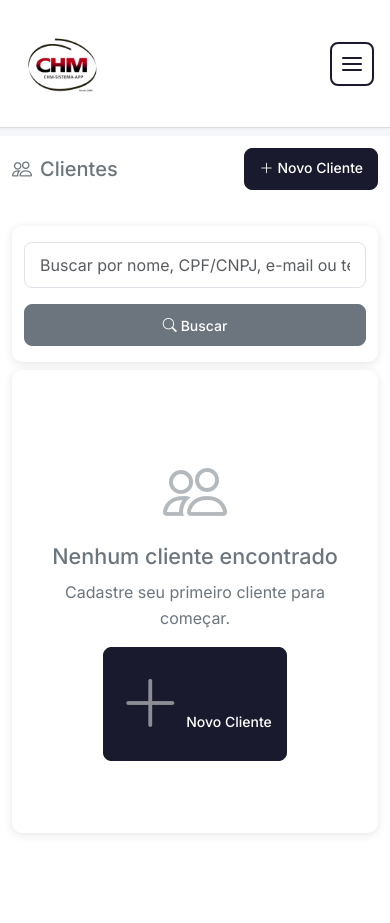
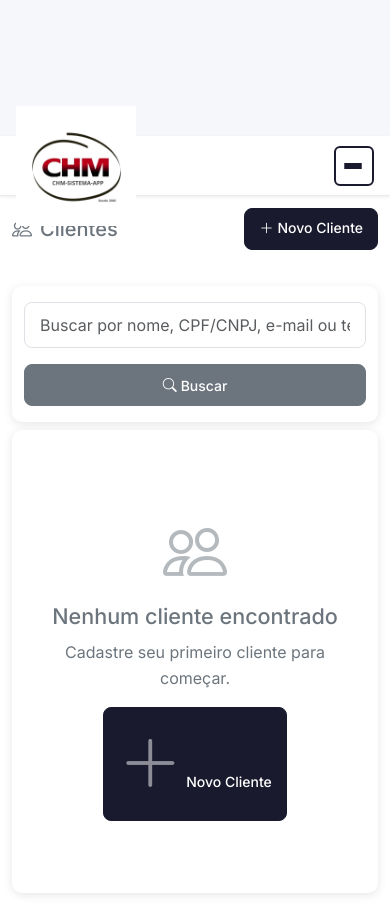
Before and after one commit to chmtransportes/chm-sistema, a PHP site: the page made by app/views/clients/index.php in a window 390 px wide. Shown: the top 923 px of the page. Run offline with PHP 8.4, Linux system fonts and the light colour scheme; the template is opened without the code that fills it, so the values that code supplies are empty; some libraries are stand-ins or nearby versions.

Commit message:
v2.7.8 - CLEAN REBUILD: Top Header sem duplicação - Logo esquerda, Sair direita - Desktop 200px, Mobile 120px - [ch-mestriner](https://ch-metriner.com.br) 02/01/2026 19:17

```diff
--- /dev/null
+++ b/app/VERSION.txt
@@ -0,0 +1,3 @@
+CHM-SISTEMA VERSION: 2.7.8
+Date: 2026-01-02
+Last deployed by: Cascade (SWE-1.5)
--- a/app/assets/css/app.css
+++ b/app/assets/css/app.css
@@ -172,23 +172,121 @@ body {
     flex-direction: column;
 }
 
-.topbar {
-    height: var(--topbar-height);
+/* ============================================
+   TOP HEADER - LIMPO E SEM DUPLICAÇÃO
+   @author ch-mestriner (https://ch-mestriner.com.br)
+   @date 02/01/2026
+   ============================================ */
+
+/* Header Base */
+.top-header {
+    display: flex;
+    align-items: center;
+    justify-content: space-between;
+    padding: 0 20px;
+    height: 70px;
     background: #fff;
     border-bottom: 1px solid #e9ecef;
+    position: sticky;
+    top: 0;
+    left: 0;
+    right: 0;
+    z-index: 1000;
+    box-shadow: 0 1px 3px rgba(0,0,0,0.08);
+}
+
+/* Logo */
+.top-header-logo {
     display: flex;
     align-items: center;
-    padding: 0 20px;
-    position: sticky;
-    top: 0;
-    z-index: 100;
-    box-shadow: var(--shadow);
+    flex-shrink: 0;
 }
 
-.topbar-actions {
+.top-header-logo img {
+    width: 180px;
+    height: auto;
+    object-fit: contain;
+}
+
+/* Spacer */
+.top-header-spacer {
+    flex: 1;
+}
+
+/* Desktop Logout */
+.top-header-logout {
     display: flex;
     align-items: center;
-    gap: 10px;
+}
+
+/* Mobile Hamburger */
+.top-header-hamburger {
+    display: flex;
+    flex-direction: column;
+    justify-content: center;
+    align-items: center;
+    width: 40px;
+    height: 40px;
+    padding: 8px;
+    background: transparent;
+    border: 2px solid var(--primary);
+    border-radius: 6px;
+    cursor: pointer;
+    gap: 4px;
+    flex-shrink: 0;
+}
+
+.top-header-hamburger span {
+    display: block;
+    width: 18px;
+    height: 2px;
+    background: var(--primary);
+    border-radius: 2px;
+    transition: all 0.2s ease;
+}
+
+.top-header-hamburger:active {
+    background: var(--primary);
+}
+
+.top-header-hamburger:active span {
+    background: #fff;
+}
+
+/* Main content - compensar header fixo */
+.main-content {
+    padding-top: 78px;
+}
+
+/* Mobile */
+@media (max-width: 991.98px) {
+    .top-header {
+        padding: 0 16px;
+        height: 60px;
+    }
+
+    .top-header-logo img {
+        width: 120px;
+    }
+
+    .main-content {
+        padding-top: 68px;
+    }
+}
+
+/* Desktop */
+@media (min-width: 992px) {
+    .top-header {
+        height: 60px;
+    }
+
+    .top-header-logo img {
+        width: 200px;
+    }
+
+    .main-content {
+        padding-top: 68px;
+    }
 }
 
 .page-content {
@@ -265,7 +363,7 @@ body {
     font-weight: 600;
     font-size: 13px;
     text-transform: uppercase;
-    letter-spacing: 0.5px;
+    letter-spacing: 1px;
     color: #6c757d;
     border-bottom-width: 1px;
 }
@@ -767,7 +865,7 @@ body {
     left: 0;
     right: 0;
     z-index: 1000;
-    box-shadow: 0 1px 3px rgba(0,0,0,0.05);
+    box-shadow: none;
 }
 
 /* Logo Mobile - Esquerda */
--- a/app/config/config.php
+++ b/app/config/config.php
@@ -35,8 +35,8 @@ if (file_exists($envLoaderPath)) {
 }
 
 // Versão do sistema
-define('CHM_VERSION', '2.7.1');
-define('CHM_VERSION_DATE', '2025-12-29');
+define('CHM_VERSION', '2.7.8');
+define('CHM_VERSION_DATE', '2026-01-02');
 
 // Ambiente (production ou development)
 define('CHM_ENVIRONMENT', EnvLoader::get('APP_ENV', 'production'));
--- a/app/views/layouts/main.php
+++ b/app/views/layouts/main.php
@@ -149,45 +149,29 @@ $csrfToken = Session::getCsrfToken();
 
     <!-- Main Content -->
     <main id="main-content" class="main-content">
-        <!-- Top Bar -->
-        <header class="topbar">
-            <!-- MOBILE: Logo esquerda -->
-            <a href="<?= APP_URL ?>dashboard" class="mobile-logo">
-                <img src="<?= ASSETS_URL ?>img/logo-chm.png" alt="CHM">
+        <!-- Top Header -->
+        <header class="top-header">
+            <!-- Logo -->
+            <a href="<?= APP_URL ?>dashboard" class="top-header-logo">
+                <img src="<?= ASSETS_URL ?>img/logo-chm.png" alt="CHM Transportes">
             </a>
 
-            <!-- DESKTOP: Breadcrumb -->
-            <?php if (isset($breadcrumb) && is_array($breadcrumb)): ?>
-            <nav aria-label="breadcrumb" class="desktop-only breadcrumb-nav">
-                <ol class="breadcrumb mb-0">
-                    <?php foreach ($breadcrumb as $i => $item): ?>
-                    <?php if (isset($item['url'])): ?>
-                    <li class="breadcrumb-item"><a href="<?= $item['url'] ?>"><?= $item['label'] ?></a></li>
-                    <?php else: ?>
-                    <li class="breadcrumb-item active"><?= $item['label'] ?></li>
-                    <?php endif; ?>
-                    <?php endforeach; ?>
-                </ol>
-            </nav>
-            <?php endif; ?>
+            <!-- Spacer -->
+            <div class="top-header-spacer"></div>
 
-            <!-- Spacer -->
-            <div class="topbar-spacer"></div>
+            <!-- Desktop: Logout -->
+            <div class="top-header-logout desktop-only">
+                <a href="<?= APP_URL ?>logout" class="btn btn-outline-danger btn-sm">
+                    <i class="bi bi-box-arrow-right me-1"></i>Sair
+                </a>
+            </div>
 
-            <!-- MOBILE: Hamburger direita -->
-            <button class="mobile-hamburger" onclick="toggleSidebar()" aria-label="Menu">
+            <!-- Mobile: Hamburger -->
+            <button class="top-header-hamburger mobile-only" onclick="toggleSidebar()" aria-label="Menu">
                 <span></span>
                 <span></span>
                 <span></span>
             </button>
-
-            <!-- DESKTOP: user e logout -->
-            <div class="desktop-only topbar-user">
-                <span><?= htmlspecialchars($userName) ?></span>
-                <a href="<?= APP_URL ?>logout" class="btn btn-outline-danger btn-sm">
-                    <i class="bi bi-box-arrow-right me-1"></i>Sair
-                </a>
-            </div>
         </header>
 
         <!-- Flash Messages -->
```
